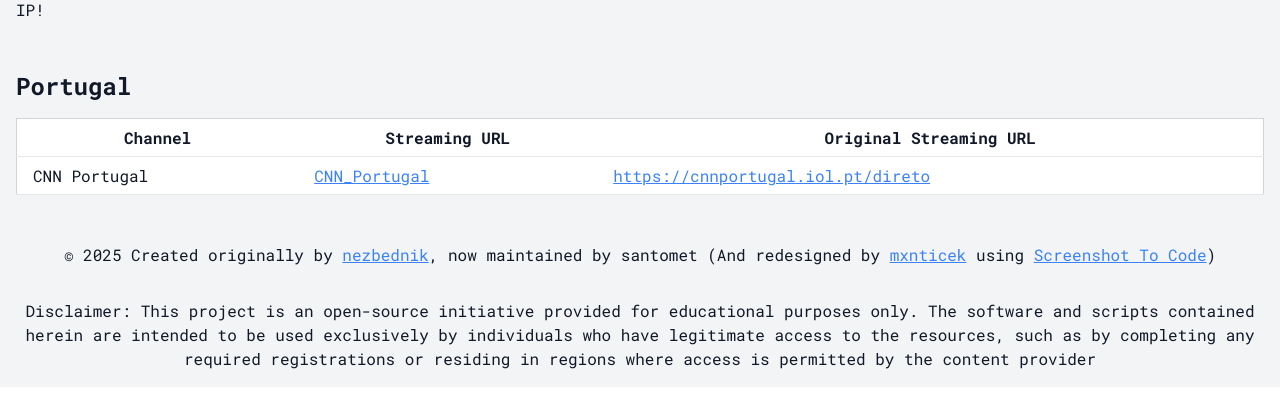
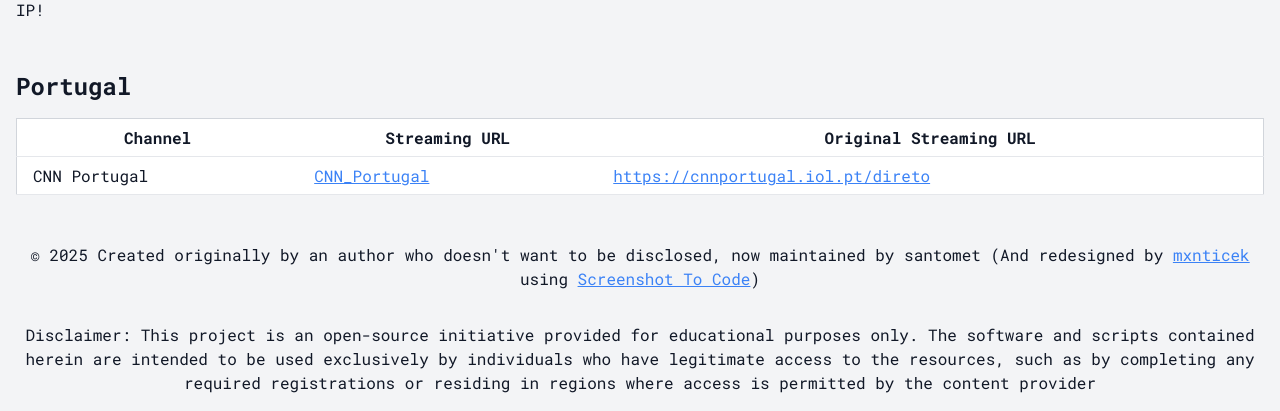
Before and after one commit to santomet/sktv-forwarders, a PHP site: page / in a window 1280 px wide. Shown: the part 1864-2275 px from the top of the page. Before the commit the page ends 2233 px from the top, so only its background shows below. Run offline with PHP 8.4, Linux system fonts and the light colour scheme; some libraries are stand-ins or nearby versions.

Commit message:
update disclaimers

```diff
--- a/index.php
+++ b/index.php
@@ -55,7 +55,7 @@
         <?php
         }
         ?>
-        <p class="text-center mt-8">&copy; <?php echo date("Y"); ?> Created originally by <a href="https://github.com/NezbednikSK" class="text-blue-500 underline">nezbednik</a>, now maintained by <a href="https://santomet.eu">santomet</a> (And redesigned by <a href="https://odjezdy.online" class="text-blue-500 underline">mxnticek</a> using <a href="https://screenshottocode.com/" class="text-blue-500 underline bold">Screenshot To Code</a>)</p>
+        <p class="text-center mt-8">&copy; <?php echo date("Y"); ?> Created originally by an author who doesn't want to be disclosed, now maintained by <a href="https://santomet.eu">santomet</a> (And redesigned by <a href="https://odjezdy.online" class="text-blue-500 underline">mxnticek</a> using <a href="https://screenshottocode.com/" class="text-blue-500 underline bold">Screenshot To Code</a>)</p>
         <p class="text-center mt-8"> Disclaimer: This project is an open-source initiative provided for educational purposes only. The software and scripts contained herein are intended to be used exclusively by individuals who have legitimate access to the resources, such as by completing any required registrations or residing in regions where access is permitted by the content provider </p>
     </div>
 </body>
```
Also changed, not shown: README.md.
